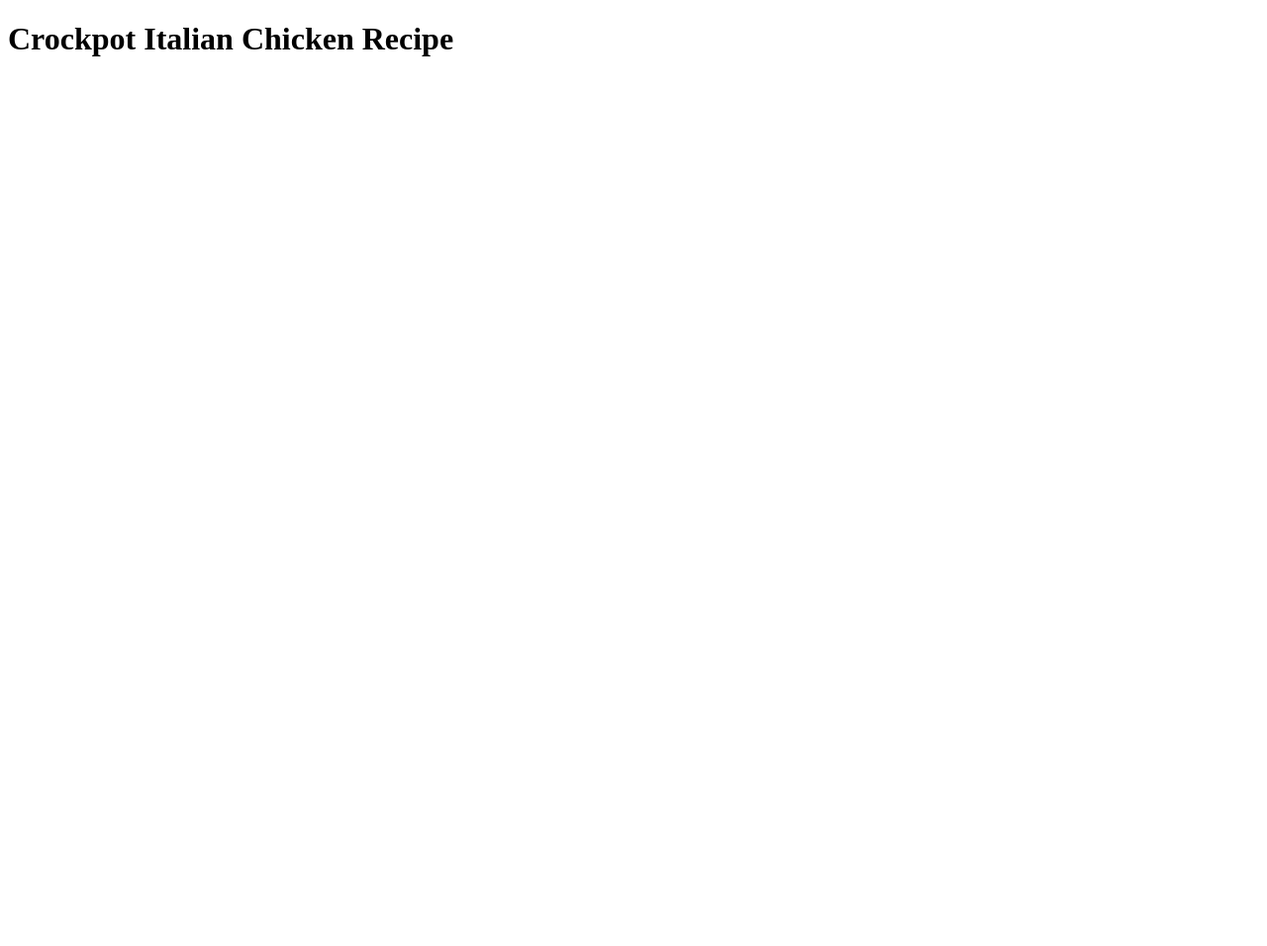
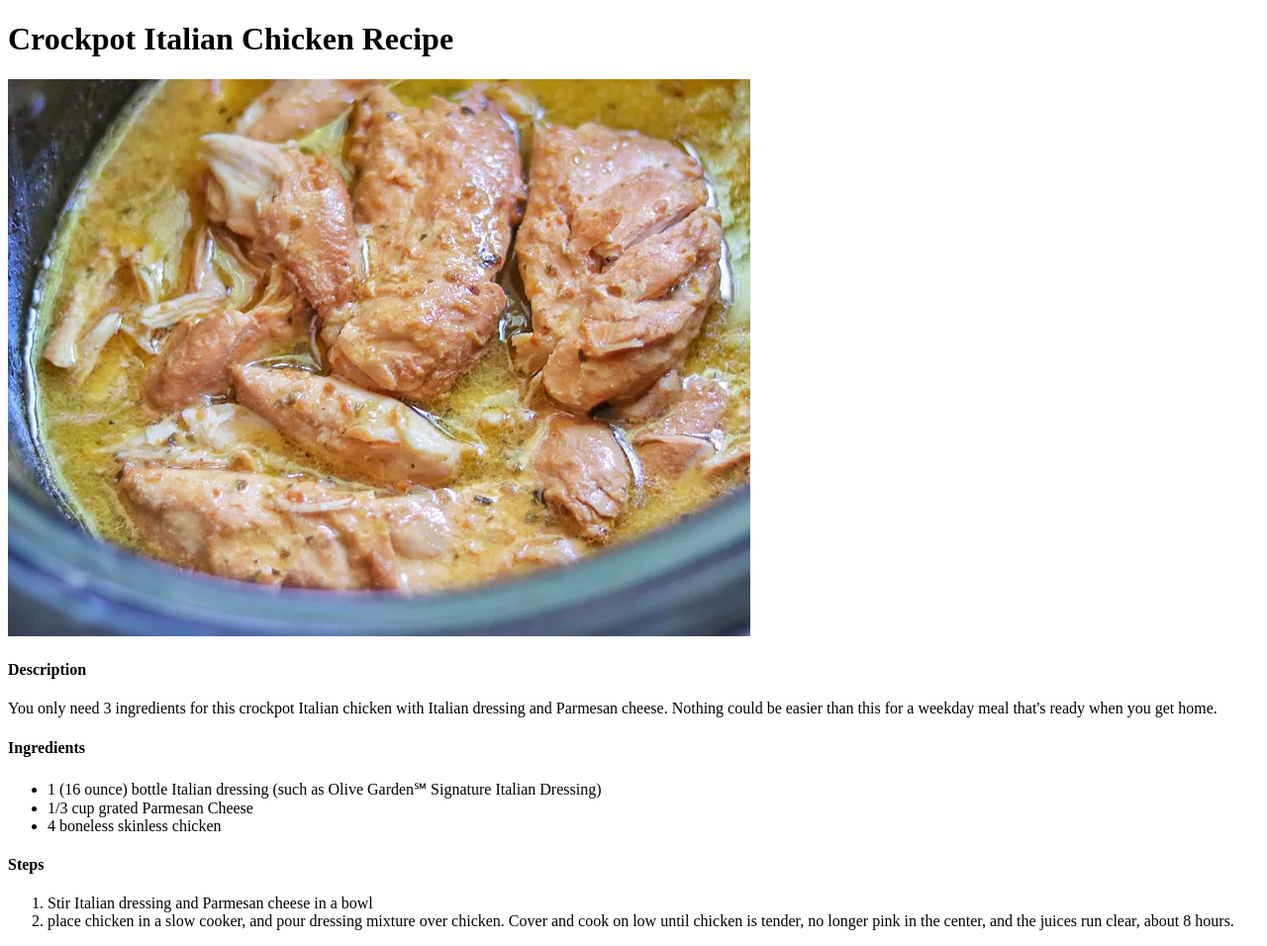
Before and after one commit to shantorrejos/odin-recipes, a plain HTML site: page recipes/crockpotItalianChicken.html in a window 1280 px wide. Shown: the whole page at 99% size. Before the commit the page ends 800 px from the top, so only its background shows below. Drawn offline with Linux system fonts and the light colour scheme.

Commit message:
Added 1 recipe page ande details
Crockpot italian chicken recipe added. Add 2 more recipes

```diff
--- a/recipes/crockpotItalianChicken.html
+++ b/recipes/crockpotItalianChicken.html
@@ -7,5 +7,24 @@
 </head>
 <body>
     <h1>Crockpot Italian Chicken Recipe</h1>
+    <img src="./recipeImages/crockpotItalianChickenImage.webp">
+    <h4>Description</h4>
+    <p>You only need 3 ingredients for this crockpot Italian chicken with Italian
+        dressing and Parmesan cheese. Nothing could be easier than this for a weekday
+        meal that's ready when you get home.</p>
+
+    <h4>Ingredients</h4>
+    <ul>
+    <li>1 (16 ounce) bottle Italian dressing (such as Olive Garden℠ Signature Italian Dressing)</li>
+    <li>1/3 cup grated Parmesan Cheese</li>
+    <li>4 boneless skinless chicken</li>
+    </ul>
+
+    <h4>Steps</h4>
+    <ol>
+    <li>Stir Italian dressing and Parmesan cheese in a bowl</li>
+    <li>place chicken in a slow cooker, and pour dressing mixture over chicken. Cover and cook on
+        low until chicken is tender, no longer pink in the center, and the juices run clear, about 8 hours.</li>
+    </ol>
 </body>
 </html>
```
Also changed, not shown: index.html (+2 -1 lines), recipes/recipeImages/crockpotItalianChickenImage.webp (added).
